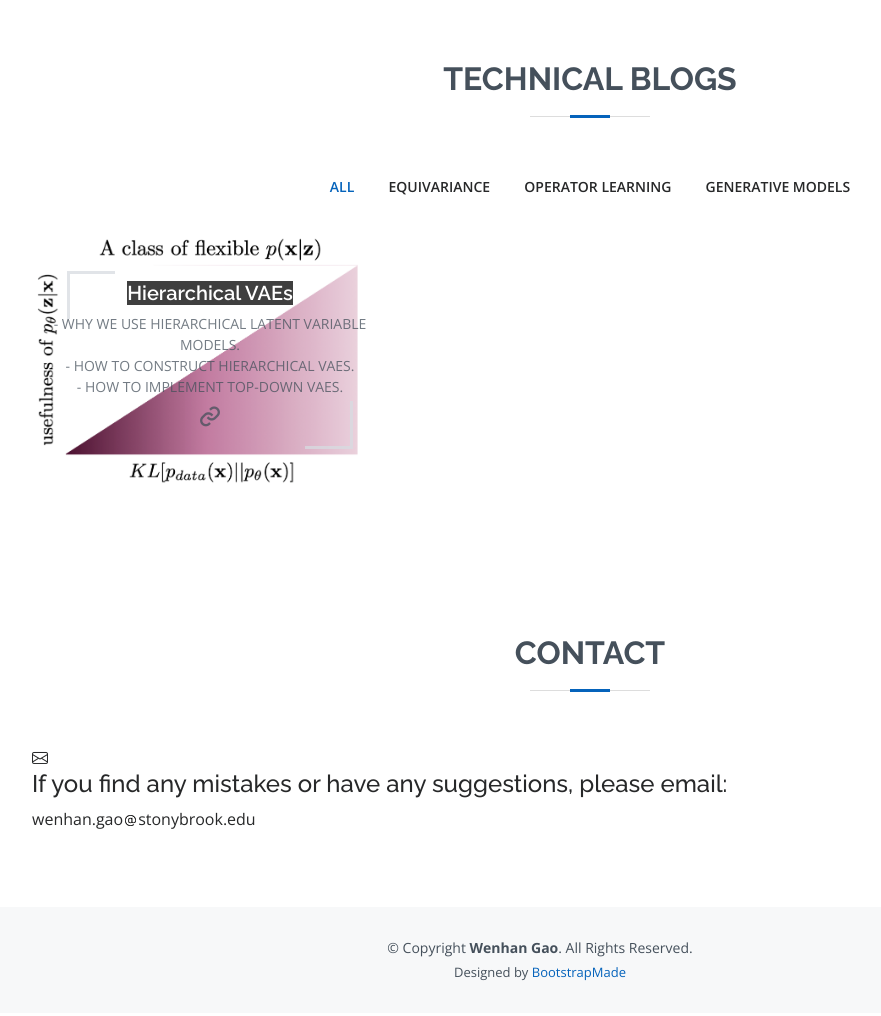
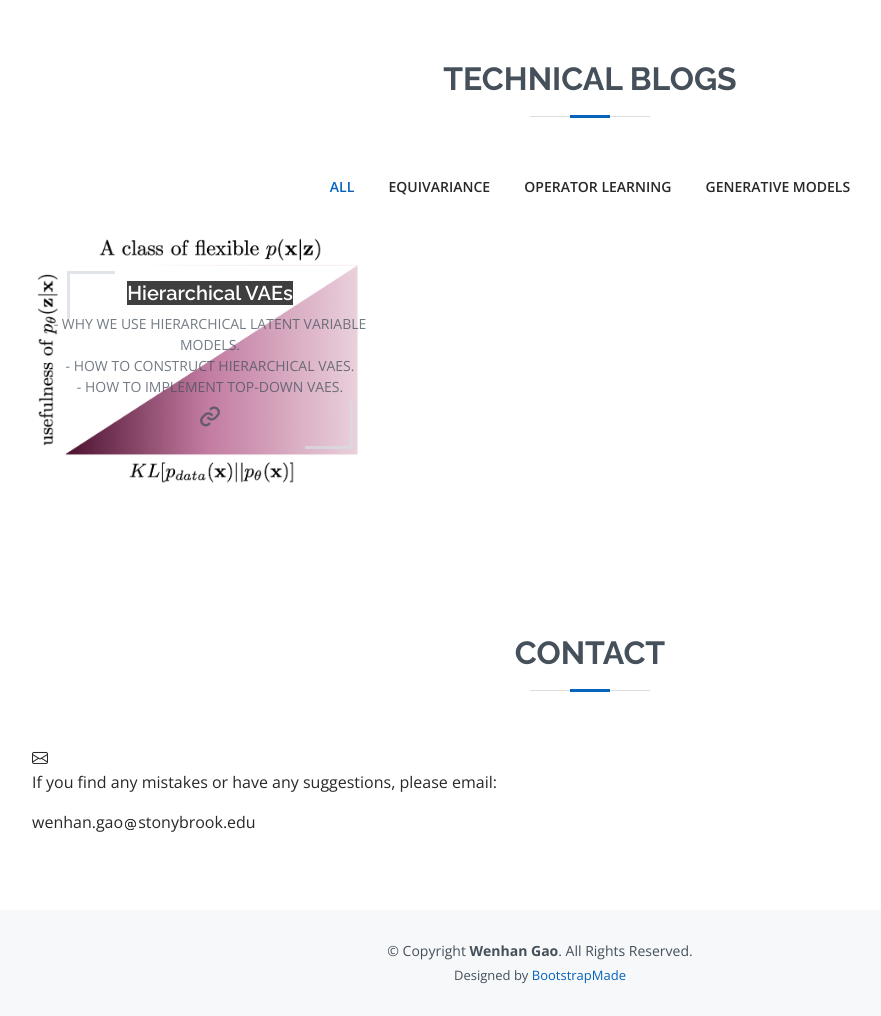
Before and after one commit to wenhangao21/wenhangao21.github.io, a Jekyll site: the page blogs/blogs.html, which Jekyll copies as it is, in a window 1280 px wide. Shown: the whole page, without its empty margins (100-981 px from the left). Built offline with Jekyll 4.4.1, drawn with Linux system fonts in a browser that asks for light colours; nearby versions of some CDN libraries; some web fonts are replaced.

Commit message:
Initial commit

```diff
--- a/blogs/blogs.html
+++ b/blogs/blogs.html
@@ -100,7 +100,7 @@
         <div class="row mt-1">
               <div class="email">
                 <i class="bi bi-envelope"></i>
-                <h4>If you find any mistakes or have any suggestions, please email:</h4>
+                <p>If you find any mistakes or have any suggestions, please email:</p>
                 <p>wenhan.gao<img border="0" alt="@" src="assets/img/icons/at.png" width="15" height="15">stonybrook.edu</p>
               </div>
             </div>
```
Also changed, not shown: _pages/tech_blogs.md (+1 -2 lines).
